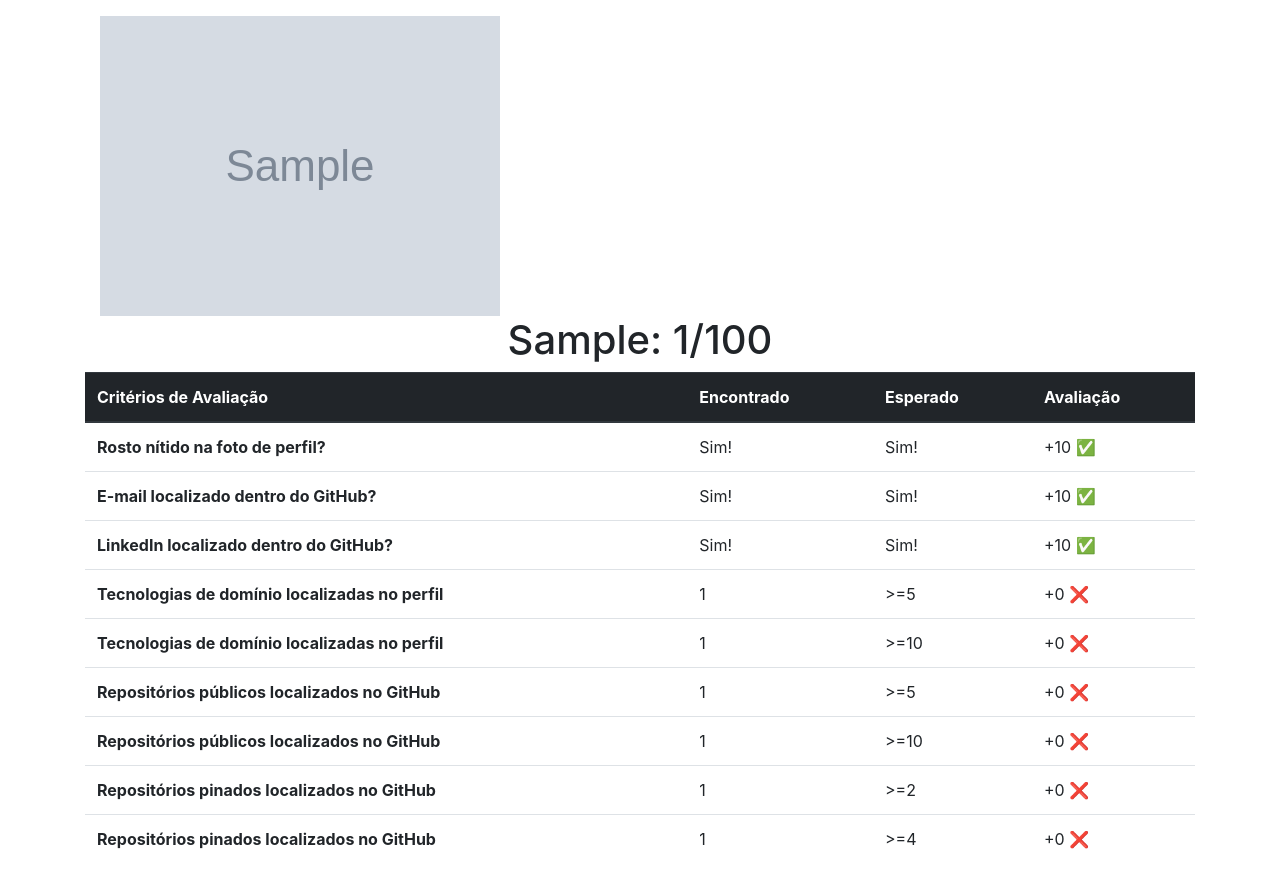
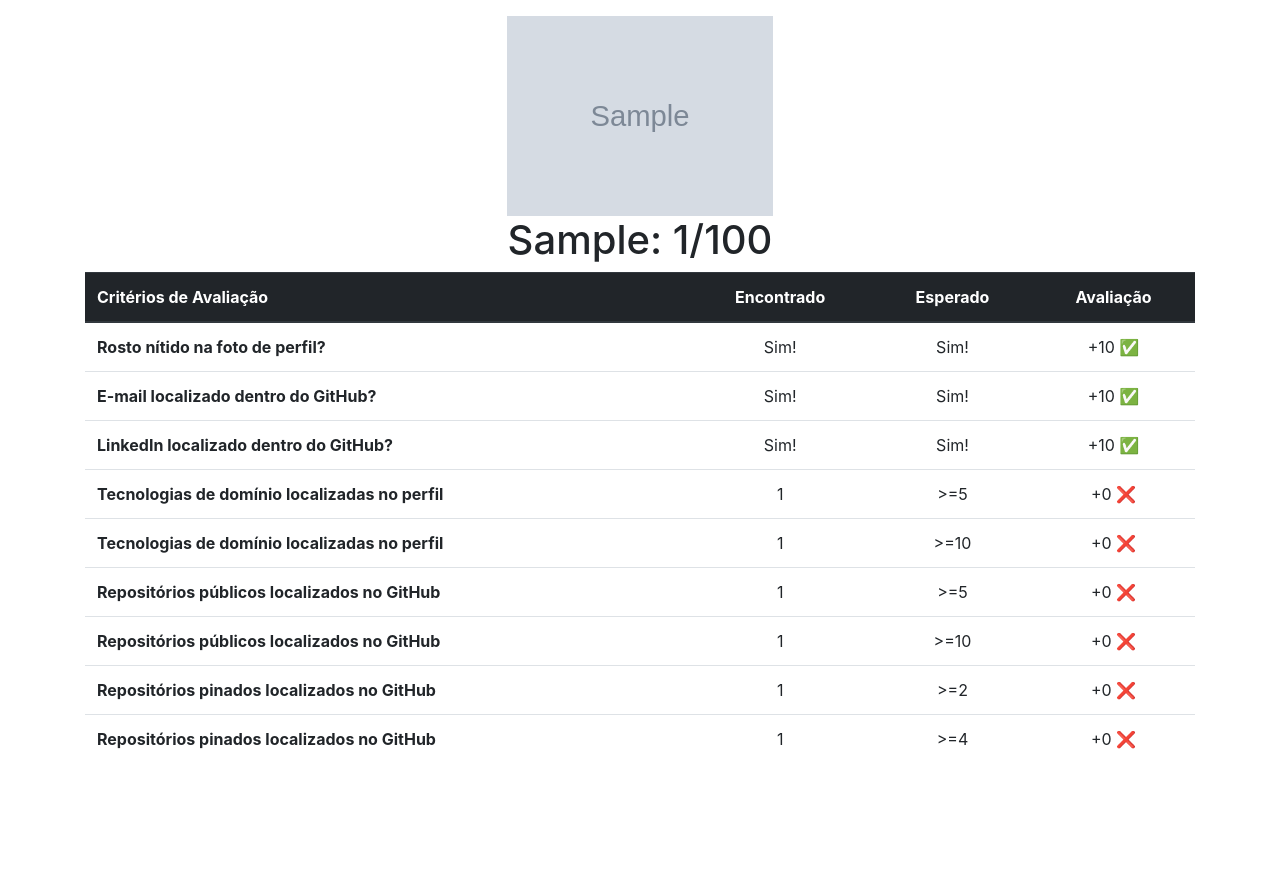
Before and after one commit to felipmartins/github-profile-evaluator, a Django app: page /1 in a window 1280 px wide. After the commit the page ends 749 px from the top, so only its background shows below. Run offline with Django 4.2, Linux system fonts and the light colour scheme; tables that the repository leaves empty hold one stand-in row (values such as "Sample post"); grey boxes marked "Sample" are stand-in pictures; some libraries are stand-ins or nearby versions.

Commit message:
modifies evaluation template

```diff
--- a/evaluator/templates/evaluation.html
+++ b/evaluator/templates/evaluation.html
@@ -12,22 +12,22 @@
 {% block content %}
 
     <div class="container g-3 py-3">
-        <div class="container">
-        <img src="{% static evaluation.github_profile_image %}">
-        <h1 class="text-center"> {{ evaluation }} </h1>
+        <div class="container text-center">
+        <img src="{% static evaluation.github_profile_image %}" alt="GitHub Profile Picture" height="200">
+        <h1> {{ evaluation }} </h1>
         </div>
         <table class="table g-3 py-3">
-            <thead class="thead-dark">
+            <thead class="thead-dark text-center">
             <tr>
-                <th scope="col">Critérios de Avaliação</th>
+                <th class="text-left" scope="col">Critérios de Avaliação</th>
                 <th scope="col">Encontrado</th>
                 <th scope="col">Esperado</th>
                 <th scope="col">Avaliação</th>
             </tr>
             </thead>
-            <tbody>
+            <tbody class="text-center">
             <tr>
-                <th scope="row">Rosto nítido na foto de perfil?</th>
+                <th class="text-left" scope="row">Rosto nítido na foto de perfil?</th>
                 {% if evaluation.has_photo %}
                 <td>Sim!</td>
                 {% else %}
@@ -41,7 +41,7 @@
                 {% endif %}
             </tr>
             <tr>
-                <th scope="row">E-mail localizado dentro do GitHub?</th>
+                <th class="text-left" scope="row">E-mail localizado dentro do GitHub?</th>
                 {% if evaluation.has_email %}
                 <td>Sim!</td>
                 {% else %}
@@ -55,7 +55,7 @@
                 {% endif %}
             </tr>
             <tr>
-                <th scope="row">LinkedIn localizado dentro do GitHub?</th>
+                <th class="text-left" scope="row">LinkedIn localizado dentro do GitHub?</th>
                 {% if evaluation.has_linkedin %}
                 <td>Sim!</td>
                 {% else %}
@@ -69,7 +69,7 @@
                 {% endif %}
             </tr>
             <tr>
-                <th scope="row">Tecnologias de domínio localizadas no perfil</th>
+                <th class="text-left" scope="row">Tecnologias de domínio localizadas no perfil</th>
                 <td>{{evaluation.stacks}}</td>
                 <td>>=5</td>
                 {% if evaluation.stacks >= 5 %}
@@ -79,7 +79,7 @@
                 {% endif %}
             </tr>
             <tr>
-                <th scope="row">Tecnologias de domínio localizadas no perfil</th>
+                <th class="text-left" scope="row">Tecnologias de domínio localizadas no perfil</th>
                 <td>{{evaluation.stacks}}</td>
                 <td>>=10</td>
                 {% if evaluation.stacks >= 10 %}
@@ -89,7 +89,7 @@
                 {% endif %}
             </tr>
             <tr>
-                <th scope="row">Repositórios públicos localizados no GitHub</th>
+                <th class="text-left" scope="row">Repositórios públicos localizados no GitHub</th>
                 <td>{{evaluation.repositories}}</td>
                 <td>>=5</td>
                 {% if evaluation.repositories >= 5 %}
@@ -99,7 +99,7 @@
                 {% endif %}
             </tr>
             <tr>
-                <th scope="row">Repositórios públicos localizados no GitHub</th>
+                <th class="text-left" scope="row">Repositórios públicos localizados no GitHub</th>
                 <td>{{evaluation.repositories}}</td>
                 <td>>=10</td>
                 {% if evaluation.repositories >= 10 %}
@@ -109,7 +109,7 @@
                 {% endif %}
             </tr>
             <tr>
-                <th scope="row">Repositórios pinados localizados no GitHub</th>
+                <th class="text-left" scope="row">Repositórios pinados localizados no GitHub</th>
                 <td>{{evaluation.pinned_repositories}}</td>
                 <td>>=2</td>
                 {% if evaluation.pinned_repositories >= 2 %}
@@ -119,7 +119,7 @@
                 {% endif %}
             </tr>
             <tr>
-                <th scope="row">Repositórios pinados localizados no GitHub</th>
+                <th class="text-left" scope="row">Repositórios pinados localizados no GitHub</th>
                 <td>{{evaluation.pinned_repositories}}</td>
                 <td>>=4</td>
                 {% if evaluation.pinned_repositories >= 4 %}
```
